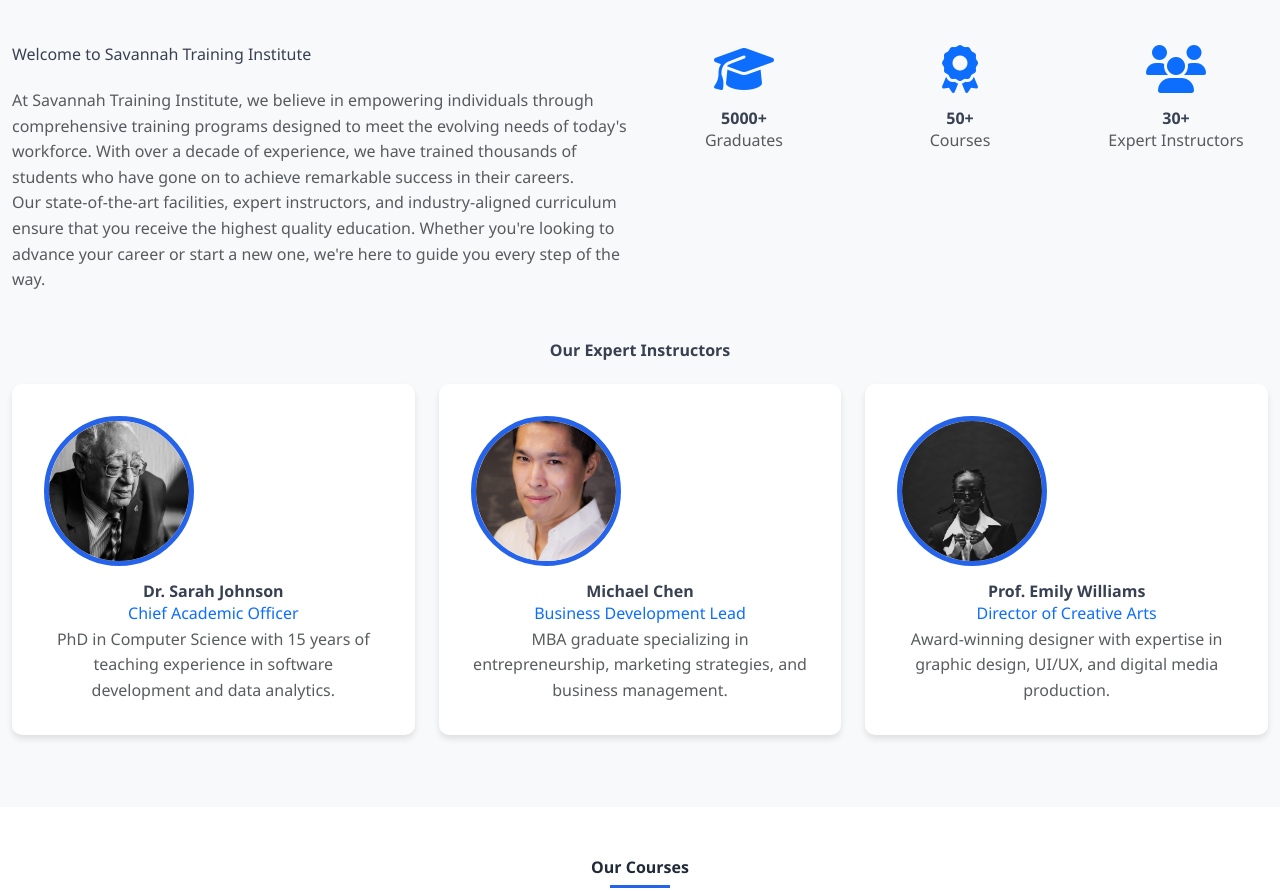
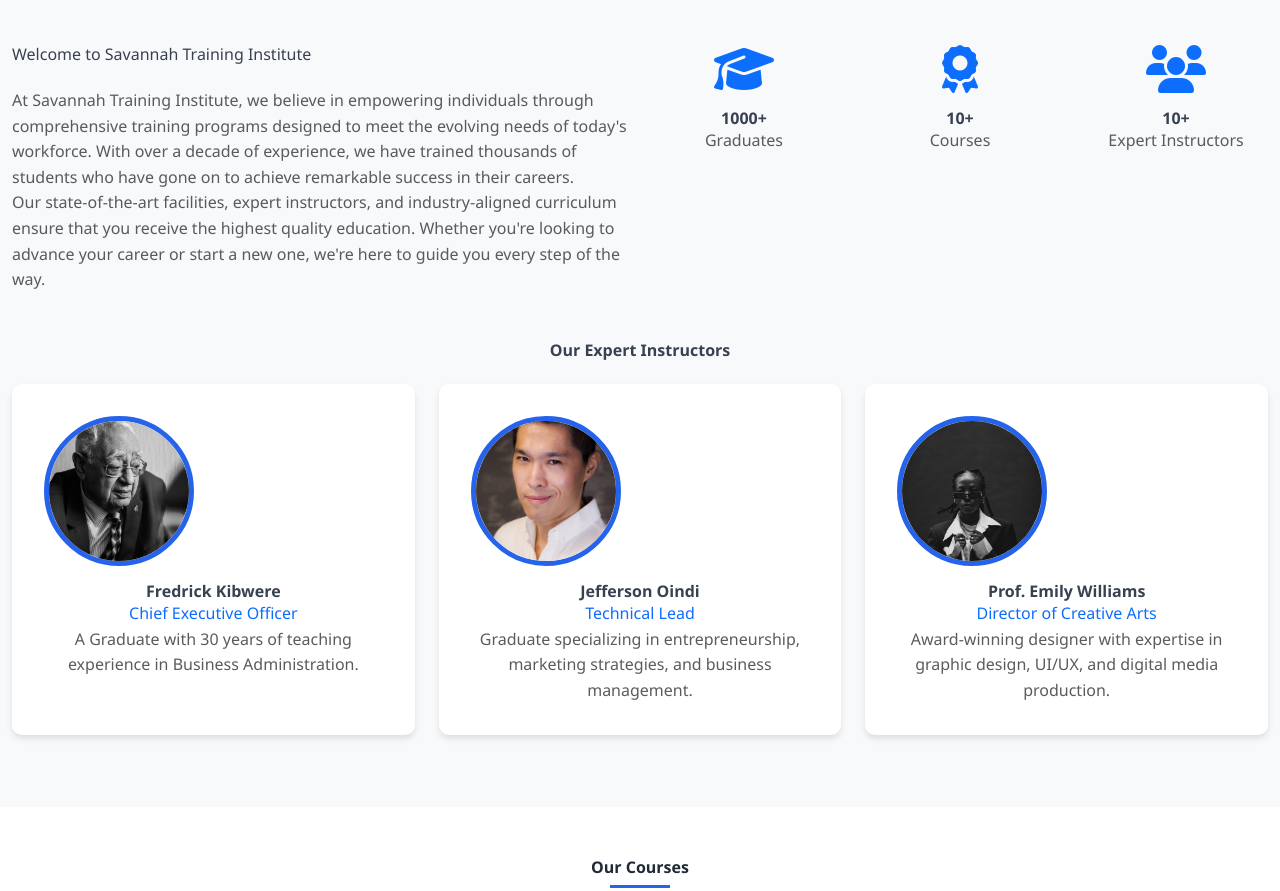
Before and after one commit to ORB-7/Savannah-College, a plain HTML site: page index.html in a window 1280 px wide. Shown: the part 915-1806 px from the top of the page. Drawn offline with nearby package versions, Linux system fonts and the light colour scheme.

Commit message:
Update instructor details and statistics in index.html

```diff
--- a/index.html
+++ b/index.html
@@ -81,17 +81,17 @@
                     <div class="about-stats">
                         <div class="stat-item">
                             <i class="fas fa-graduation-cap text-primary fa-3x mb-3"></i>
-                            <h4 class="fw-bold">5000+</h4>
+                            <h4 class="fw-bold">1000+</h4>
                             <p class="text-muted">Graduates</p>
                         </div>
                         <div class="stat-item">
                             <i class="fas fa-award text-primary fa-3x mb-3"></i>
-                            <h4 class="fw-bold">50+</h4>
+                            <h4 class="fw-bold">10+</h4>
                             <p class="text-muted">Courses</p>
                         </div>
                         <div class="stat-item">
                             <i class="fas fa-users text-primary fa-3x mb-3"></i>
-                            <h4 class="fw-bold">30+</h4>
+                            <h4 class="fw-bold">10+</h4>
                             <p class="text-muted">Expert Instructors</p>
                         </div>
                     </div>
@@ -104,17 +104,17 @@
                 <div class="col-md-4 mb-4">
                     <div class="instructor-card text-center">
                         <img src="images/instructor1.jpg" alt="Dr. Sarah Johnson" class="instructor-img mb-3">
-                        <h5 class="fw-bold">Dr. Sarah Johnson</h5>
-                        <p class="text-primary">Chief Academic Officer</p>
-                        <p class="text-muted">PhD in Computer Science with 15 years of teaching experience in software development and data analytics.</p>
+                        <h5 class="fw-bold">Fredrick Kibwere</h5>
+                        <p class="text-primary">Chief Executive Officer</p>
+                        <p class="text-muted"> A Graduate with 30 years of teaching experience in Business Administration.</p>
                     </div>
                 </div>
                 <div class="col-md-4 mb-4">
                     <div class="instructor-card text-center">
                         <img src="images/instructor2.jpg" alt="Michael Chen" class="instructor-img mb-3">
-                        <h5 class="fw-bold">Michael Chen</h5>
-                        <p class="text-primary">Business Development Lead</p>
-                        <p class="text-muted">MBA graduate specializing in entrepreneurship, marketing strategies, and business management.</p>
+                        <h5 class="fw-bold">Jefferson Oindi</h5>
+                        <p class="text-primary">Technical Lead</p>
+                        <p class="text-muted"> Graduate specializing in entrepreneurship, marketing strategies, and business management.</p>
                     </div>
                 </div>
                 <div class="col-md-4 mb-4">
```
